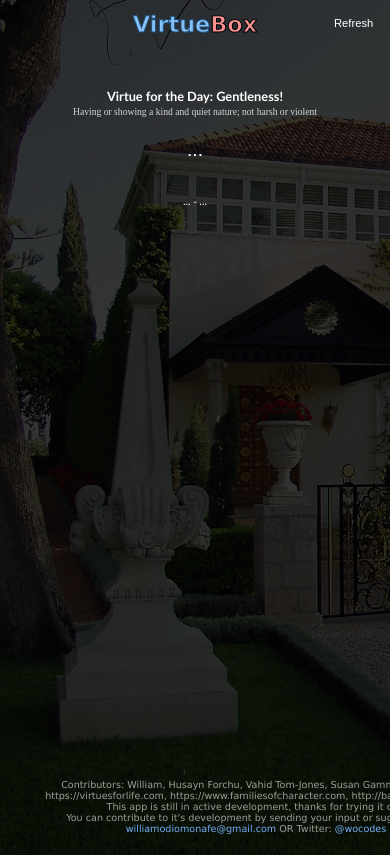
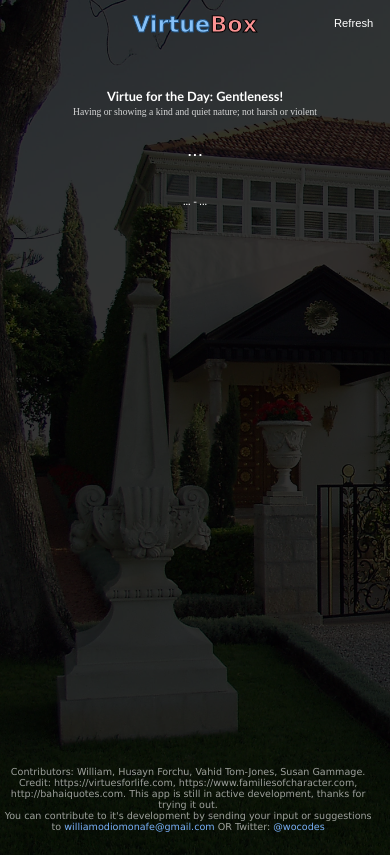
Before and after one commit to williamodiomonafe/virtuebox, a plain HTML site: page index.html in a window 390 px wide. Drawn offline with Linux system fonts and the light colour scheme.

```diff
--- a/style.css
+++ b/style.css
@@ -120,7 +120,7 @@ body {
 }
 
 footer {
-    width: 90%;
+    width: 95%;
     color: rgba(255,255,255, 0.6);
     font-family: Verdana, Geneva, Tahoma, sans-serif;
     position: fixed;
@@ -192,8 +192,9 @@ footer a {
 
     footer {
         font-size: 0.6em;
-        width: 45em;
+        width: 95%;
         text-align: center;
+        margin: 0.3em;
     }
 
     #nav {
```
